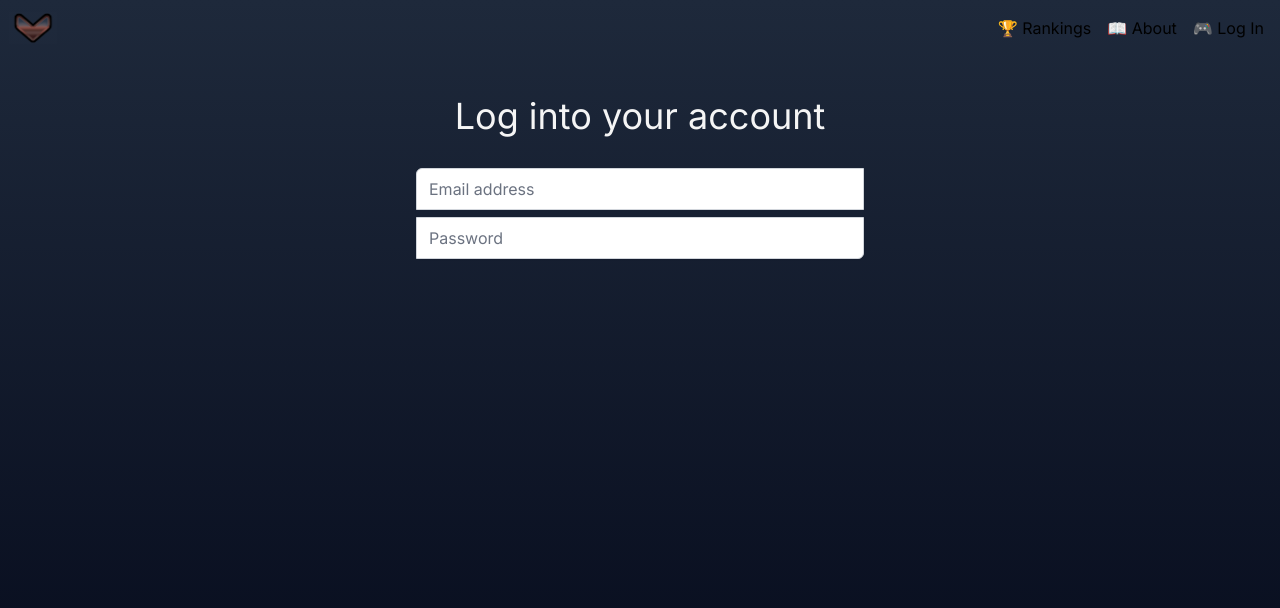
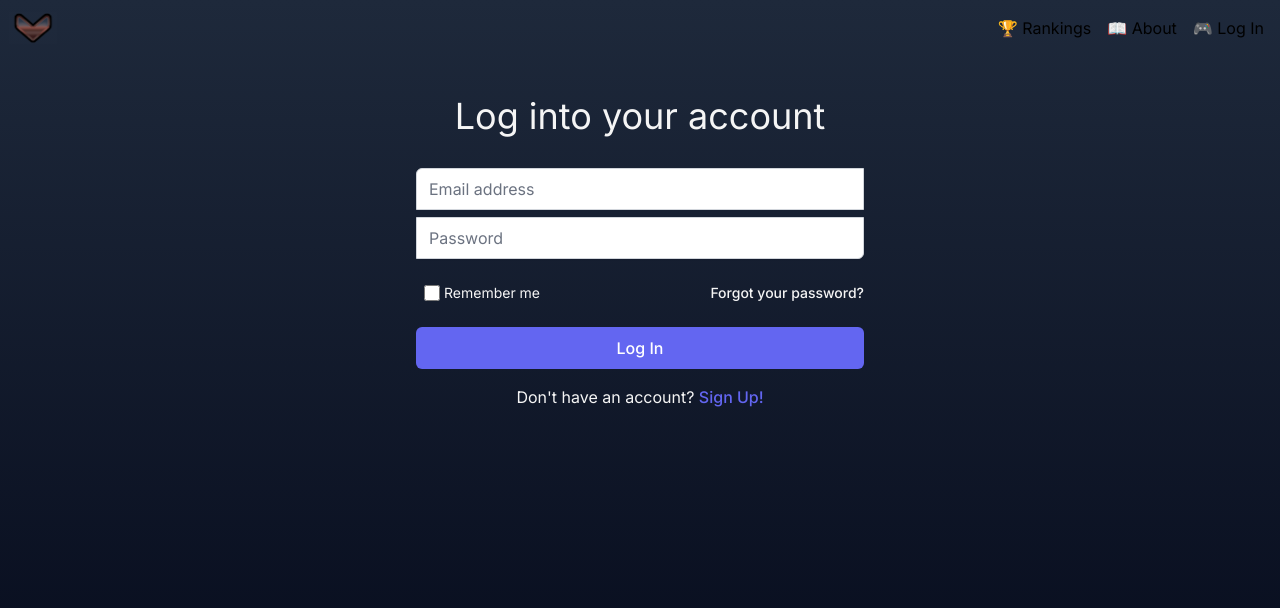
Before and after one commit to kgruca/guess-my-sr, a Next.js app: page /login in a window 1280 px wide. Shown: the top 608 px of the page. Built offline with nearby package versions, Linux system fonts and the light colour scheme.

Commit message:
finished login page

```diff
--- a/src/app/login/page.tsx
+++ b/src/app/login/page.tsx
@@ -29,7 +29,41 @@ const Login = () => (
           />
         </div>
       </div>
+      <div className="flex items-center justify-between">
+        <label className="ml-2 flex items-center gap-1 text-sm text-neutral-100">
+          <input
+            type="checkbox"
+            className="h-4 w-4 rounded border-gray-300 text-indigo-500 focus:ring-indigo-500"
+          />
+          Remember me
+        </label>
+        <div className="text-sm">
+          <Link
+            href="/"
+            className="font-medium text-neutral-100 hover:text-indigo-500"
+          >
+            Forgot your password?
+          </Link>
+        </div>
+      </div>
+      <button
+        type="button"
+        className="text-md group relative flex w-full justify-center rounded-md border
+          border-transparent bg-indigo-500 px-4 py-2 font-medium text-white hover:bg-indigo-400
+          focus:outline-none focus:ring-indigo-400 focus:ring-offset-2"
+      >
+        Log In
+      </button>
     </form>
+    <p className="pt-4">
+      Don&apos;t have an account?{" "}
+      <Link
+        href="/signup"
+        className="font-medium text-indigo-500 hover:text-indigo-400"
+      >
+        Sign Up!
+      </Link>
+    </p>
   </div>
 );
 
```
